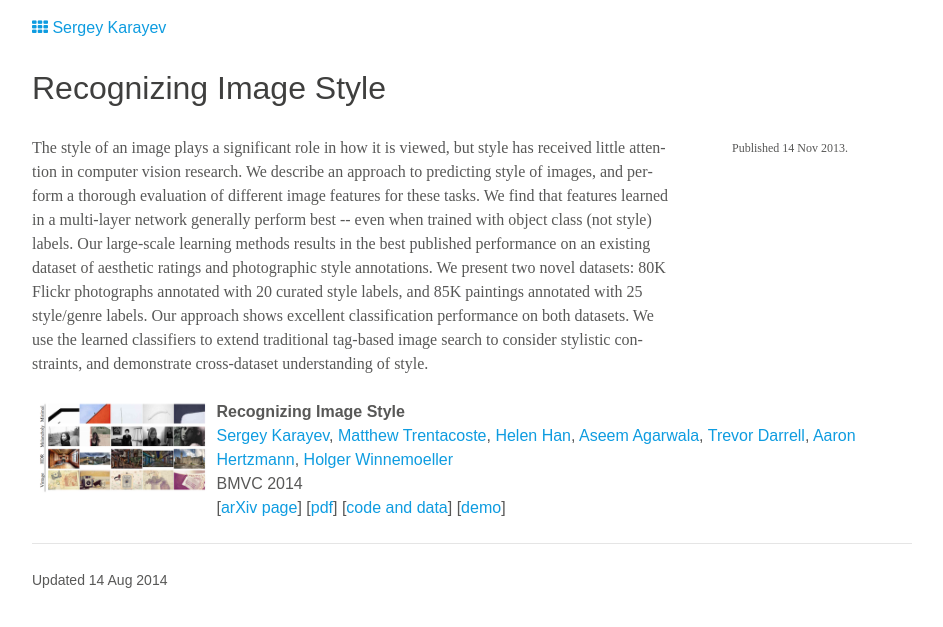
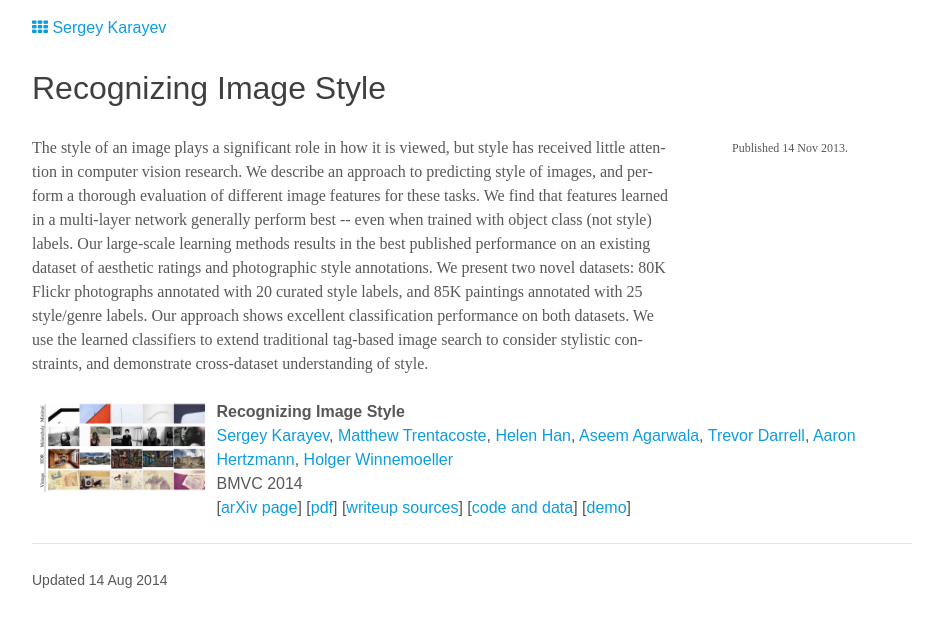
Before and after one commit to sergeyk/sergeyk.github.com, a Jekyll site: the page built from _posts/2013-11-14-recognizing-image-style.md, in a window 1280 px wide. Shown: the top 627 px of the page, without its empty margins (168-1111 px from the left). Built offline with Jekyll 4.4.1, drawn with Linux system fonts in a browser that asks for light colours; nearby versions of some CDN libraries; library files that are not in the unit come from our copies.

Commit message:
link to style writeup sources

```diff
--- a/_posts/2013-11-14-recognizing-image-style.md
+++ b/_posts/2013-11-14-recognizing-image-style.md
@@ -31,6 +31,7 @@ publications:
             <br />
             \[[arXiv page](http://arxiv.org/abs/1311.3715)\]
             \[[pdf](/files/1311.3715v3.pdf)\]
+            \[[writeup sources](https://github.com/sergeyk/recognizing_image_style_writeup)\]
             \[[code and data](http://vislab.berkeleyvision.org)\]
             \[[demo](http://demo.vislab.berkeleyvision.org)\]
 ---
```
